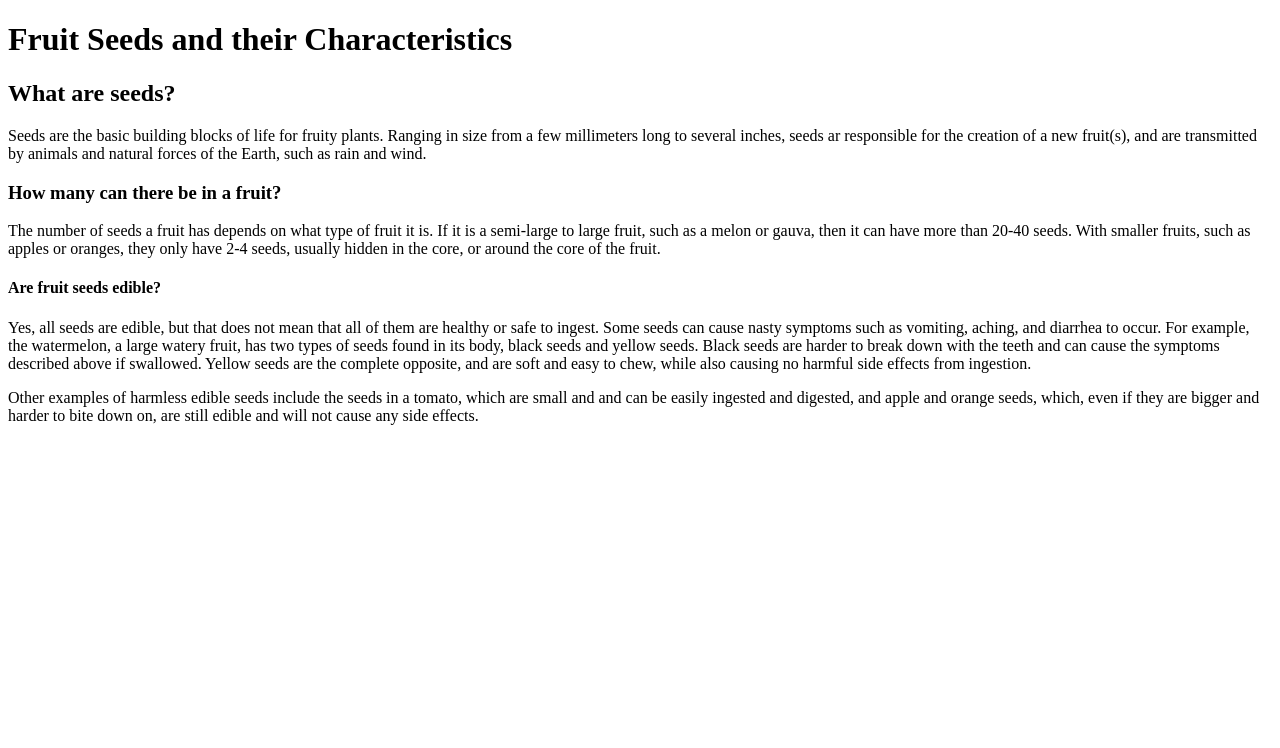
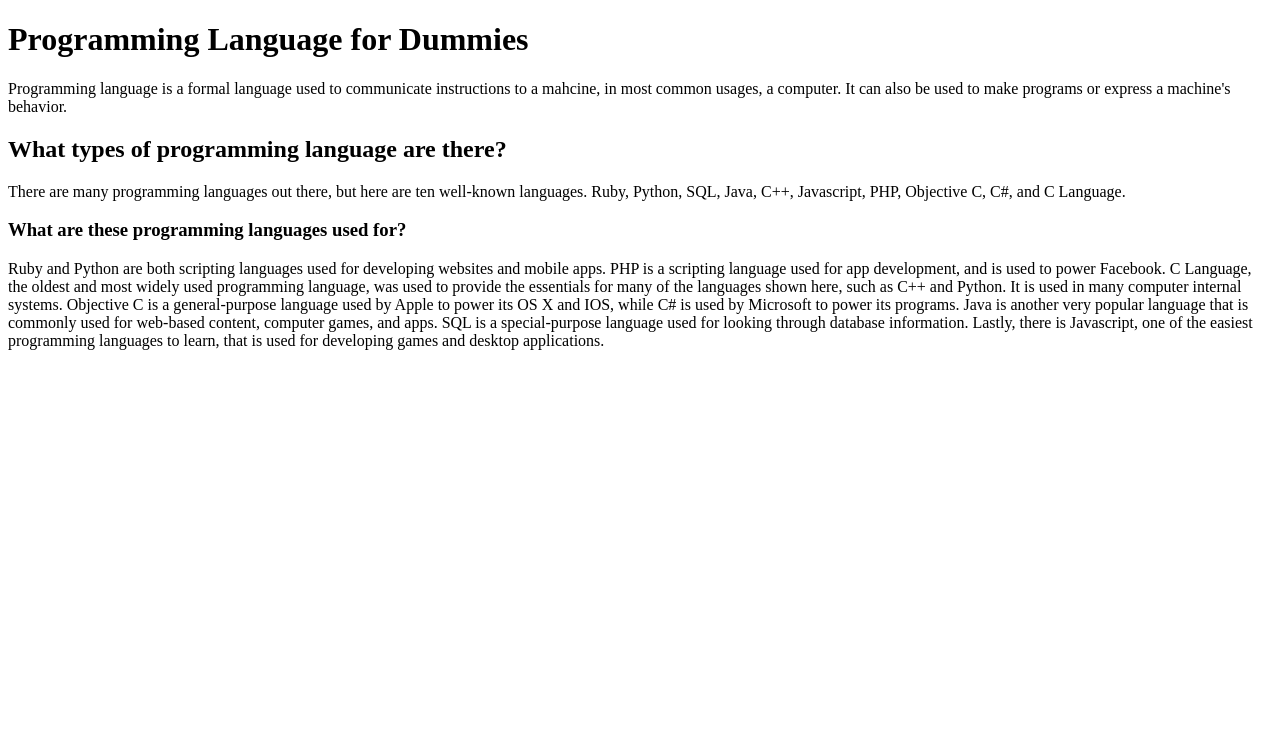
Before and after one commit to glga168/glga168.github.io, a plain HTML site: page index.html in a window 1280 px wide. Drawn offline with Linux system fonts and the light colour scheme; grey boxes are pictures that could not be loaded.

Commit message:
Update index.html

```diff
--- a/index.html
+++ b/index.html
@@ -1,27 +1,20 @@
 <!DOCTYPE html>
 <html>
 <head>
-    <title>Characteristics of Seeds</title>
-	<link rel='stylesheet' href='style.css'/>
-	<script src='script.js'></script>
+<body>
+<link rel="stylesheet" type="text/css" href="style.css">
+<h1>Programming Language for Dummies</h1>
+<p>Programming language is a formal language used to communicate instructions to a mahcine, in most common usages, a computer. It can also be used to make programs or express a machine's behavior.
+<title>Types of Programming Language</title>
 </head>
-  <body>
-    <h1>Fruit Seeds and their Characteristics</h1>
-    <h2>What are seeds?</h2>
+<body>
 
-    <p>Seeds are the basic building blocks of life for fruity plants. Ranging in size from a few millimeters long to several inches, seeds ar responsible for the creation of a new fruit(s), and are transmitted by animals and natural forces of the Earth, such as rain and wind.</p>
-
-    <h3>How many can there be in a fruit?</h3>
-
-    <p>The number of seeds a fruit has depends on what type of fruit it is. If it is a semi-large to large fruit, such as a melon or gauva, then it can have more than 20-40 seeds. With smaller fruits, such as apples or oranges, they only have 2-4 seeds, usually hidden in the core, or around the core of the fruit.</p>
-    <h4>Are  fruit seeds edible?</h4>
-
-    <p>Yes, all seeds are edible, but that does not mean that all of them are healthy or safe to ingest. Some seeds can cause nasty symptoms such as vomiting, aching, and diarrhea to occur. For example, the watermelon, a large watery fruit, has two types of seeds found in its body, black seeds and yellow seeds. Black seeds are harder to break down with the teeth and can cause the symptoms described above if swallowed. Yellow seeds are the complete opposite, and are soft and easy to chew, while also causing no harmful side effects from ingestion.</p>
-    <p>Other examples of harmless edible seeds include the seeds in a tomato, which are small and and can be easily ingested and digested, and apple and orange seeds, which, even if they are bigger and harder to bite down on, are still edible and will not cause any side effects. </p>
-  </body>
-
-  <marquee> <img src="http://i00.i.aliimg.com/wsphoto/v0/724315980_1/Free-Shipping-fruit-seeds-50-pieces-of-pomegranate-seeds-guava-seeds-anardana-ower-blood-pressure.jpg" /> </marquee>
+<h2>What types of programming language are there? </h2>
+<p>There are many programming languages out there, but here are ten well-known languages. Ruby, Python, SQL, Java, C++, Javascript, PHP, Objective C, C#, and C Language.</p>
+<h3>What are these programming languages used for?</h3>
+<p>Ruby and Python are both scripting languages used for developing websites and mobile apps. PHP is a scripting language used for app development, and is used to power Facebook. C Language, the oldest and most widely used programming language, was used to provide the essentials for many of the languages shown here, such as C++ and Python. It is used in many computer internal systems. Objective C is a general-purpose language used by Apple to power its OS X and IOS, while C# is used by Microsoft to power its programs. Java is another very popular language that is commonly used for web-based content, computer games, and apps. SQL is a special-purpose language used for looking through database information. Lastly, there is Javascript, one of the easiest programming languages to learn, that is used for developing games and desktop applications.</p>
 
 
 
+</body>
 </html>
```
